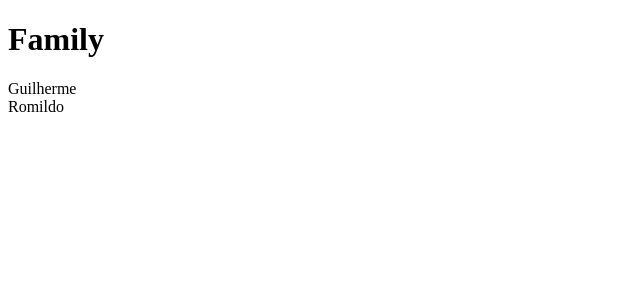
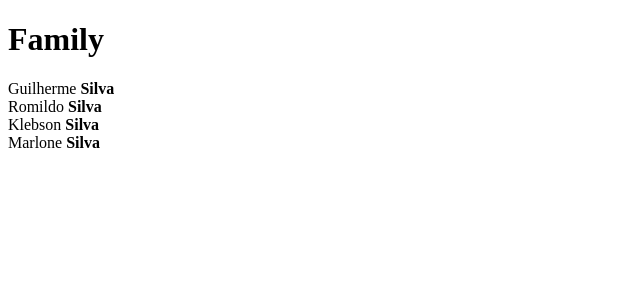
Before and after one commit to joseluizmonteirojr/exercicios-react, a React app: page / in a window 1280 px wide. Shown: the top 300 px of the page, without its empty margins (0-640 px from the left). Built offline with nearby package versions, Linux system fonts and the light colour scheme; the HTML template or start-up script is replaced by a standard one.

Commit message:
Seção 3 - Aula 26/27 - Passando propriedades para componentes filhos

```diff
--- a/package.json
+++ b/package.json
@@ -11,6 +11,7 @@
   "devDependencies": {
     "babel-core": "^6.26.0",
     "babel-loader": "^7.1.2",
+    "babel-plugin-transform-object-rest-spread": "^6.26.0",
     "babel-preset-env": "^1.6.1",
     "babel-preset-react": "^6.24.1",
     "react": "^16.1.1",
--- a/src/family.jsx
+++ b/src/family.jsx
@@ -1,8 +1,9 @@
 import React from 'react';
+import { childrenWithProps } from '../utils/react-utils';
 
 export default props => (
     <div>
         <h1>Family</h1>
-        {props.children}
+        {childrenWithProps(props.children, props)}
     </div>
 )
--- a/src/index.jsx
+++ b/src/index.jsx
@@ -7,6 +7,8 @@ ReactDOM.render(
     <Family lastName="Silva">
         <Member name="Guilherme" />
         <Member name="Romildo" />
+        <Member name="Klebson" />
+        <Member name="Marlone" />
     </Family>
     , document.getElementById('app')
 )
--- /dev/null
+++ b/utils/react-utils.js
@@ -0,0 +1,5 @@
+import React from 'react';
+
+export function childrenWithProps(children, props) {
+    return React.Children.map(props.children, child => React.cloneElement(child, { ...props }))
+}
```
Also changed, not shown: .babelrc, 1 other file (tests, documents, lock files or other folders).
